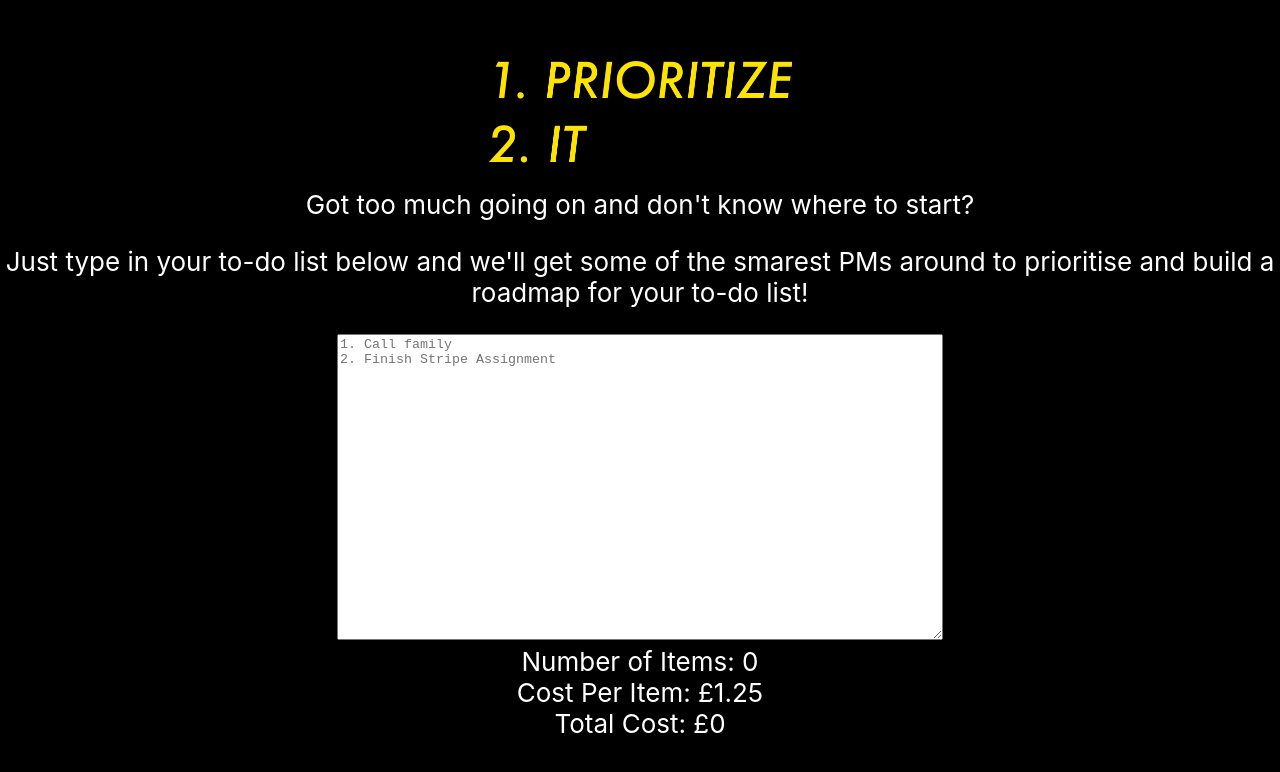
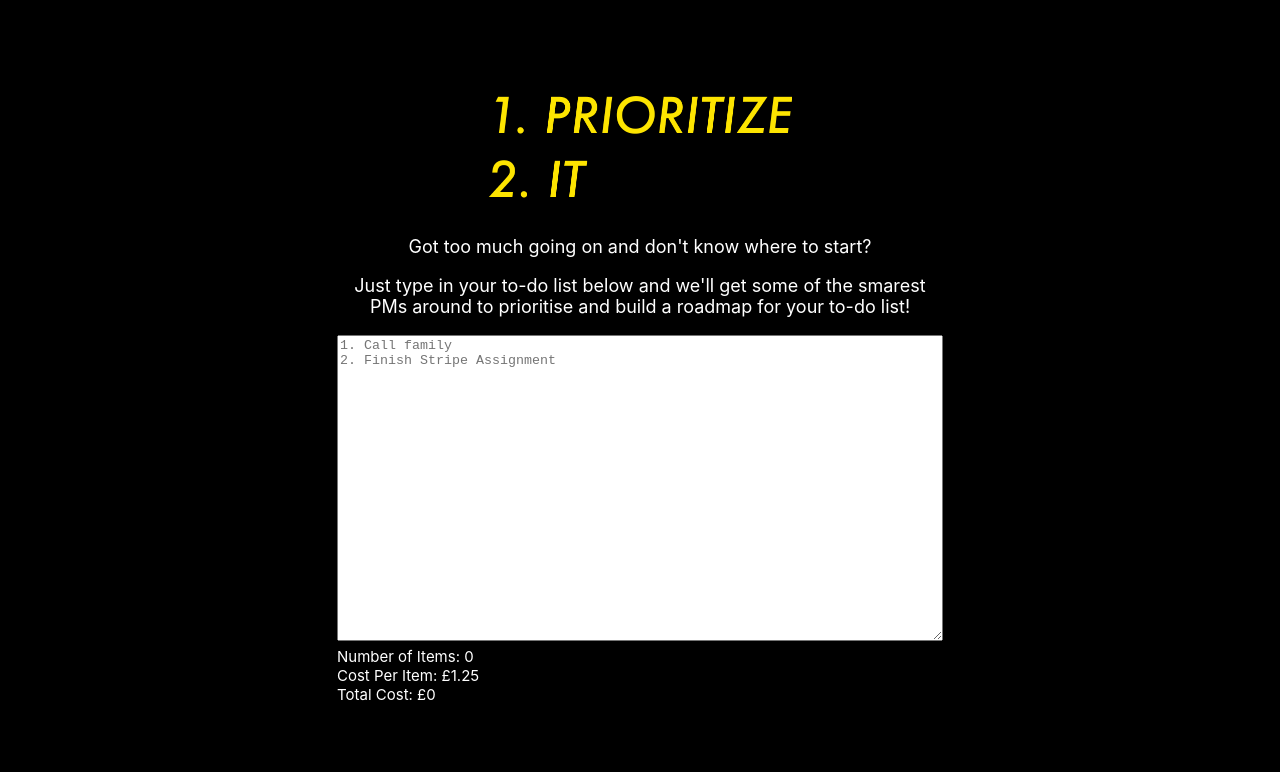
Before and after one commit to iceanfire/stpe, a React (Create React App) app: page / in a window 1280 px wide. Shown: the top 772 px of the page. Built offline with nearby package versions, Linux system fonts and the light colour scheme.

Commit message:
improvements to visual formatting of pricing area

```diff
--- a/src/App.js
+++ b/src/App.js
@@ -9,7 +9,7 @@ function App() {
     <div className="App">
       <header className="App-header">
         <img src={logo} className="App-logo" alt="logo" />
-        <div className="Intro-text">
+        <div className="introText">
           <p>Got too much going on and don't know where to start?</p>
           <p>Just type in your to-do list below and we'll get some of the smarest PMs around to prioritise and build a roadmap for your to-do list!</p>
         </div>
--- a/src/index.css
+++ b/src/index.css
@@ -22,3 +22,13 @@ code {
   font-size: 18px;
   margin-top: 20px;
 }
+
+#pricing {
+  width: 600px;
+  font-size: 15px;
+}
+
+#pricing p {
+  text-align: left;
+  margin: 0;
+}
--- a/src/wordcount.js
+++ b/src/wordcount.js
@@ -61,9 +61,11 @@ class WordCount extends React.Component {
           >
             {this.state.value}
           </textarea>
-          <div>Number of Items: {lineCount}</div>
-          <div>Cost Per Item: £{this.costPerLine}</div>
-          <div>Total Cost: £{totalCost}</div>
+          <div id="pricing">
+            <p>Number of Items: {lineCount}</p>
+            <p>Cost Per Item: £{this.costPerLine}</p>
+            <p>Total Cost: £{totalCost}</p>
+          </div>
         </div>
       );
     }
```
